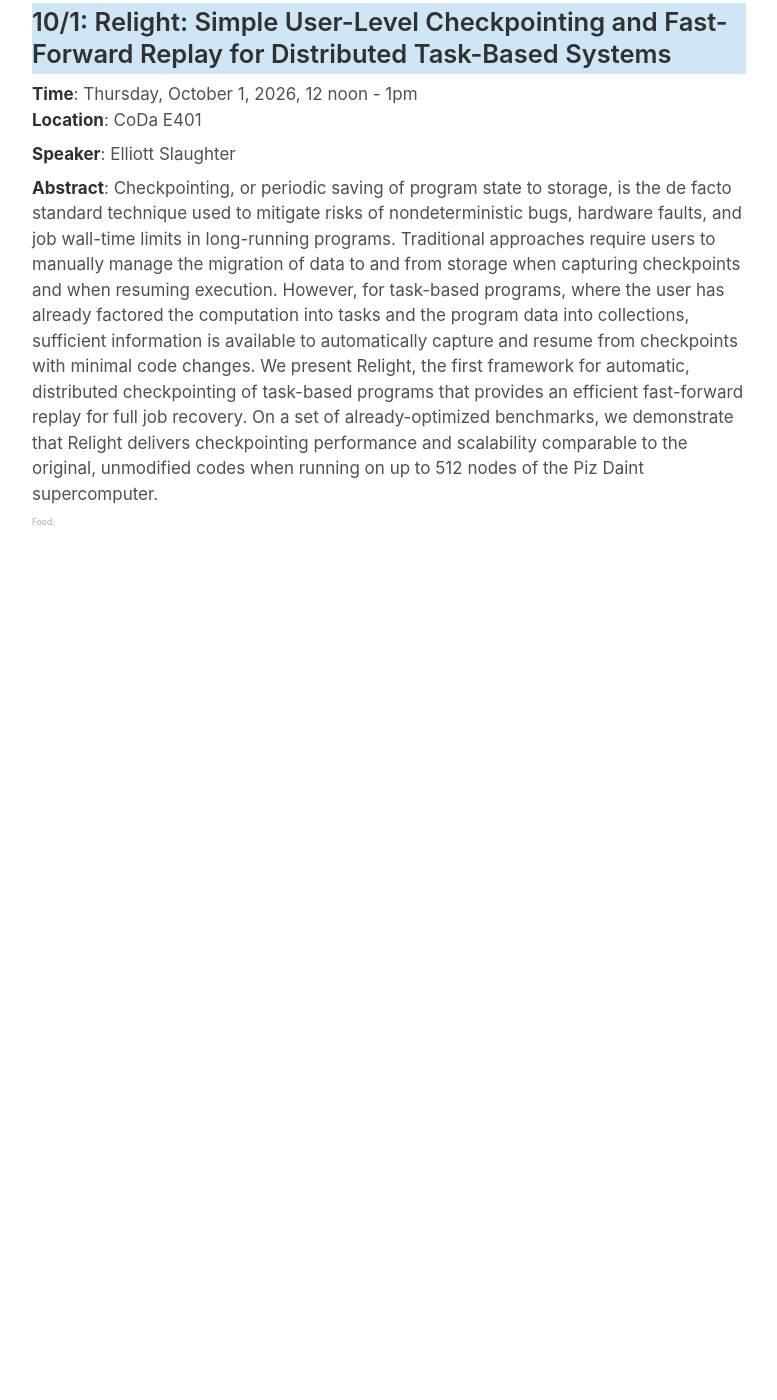
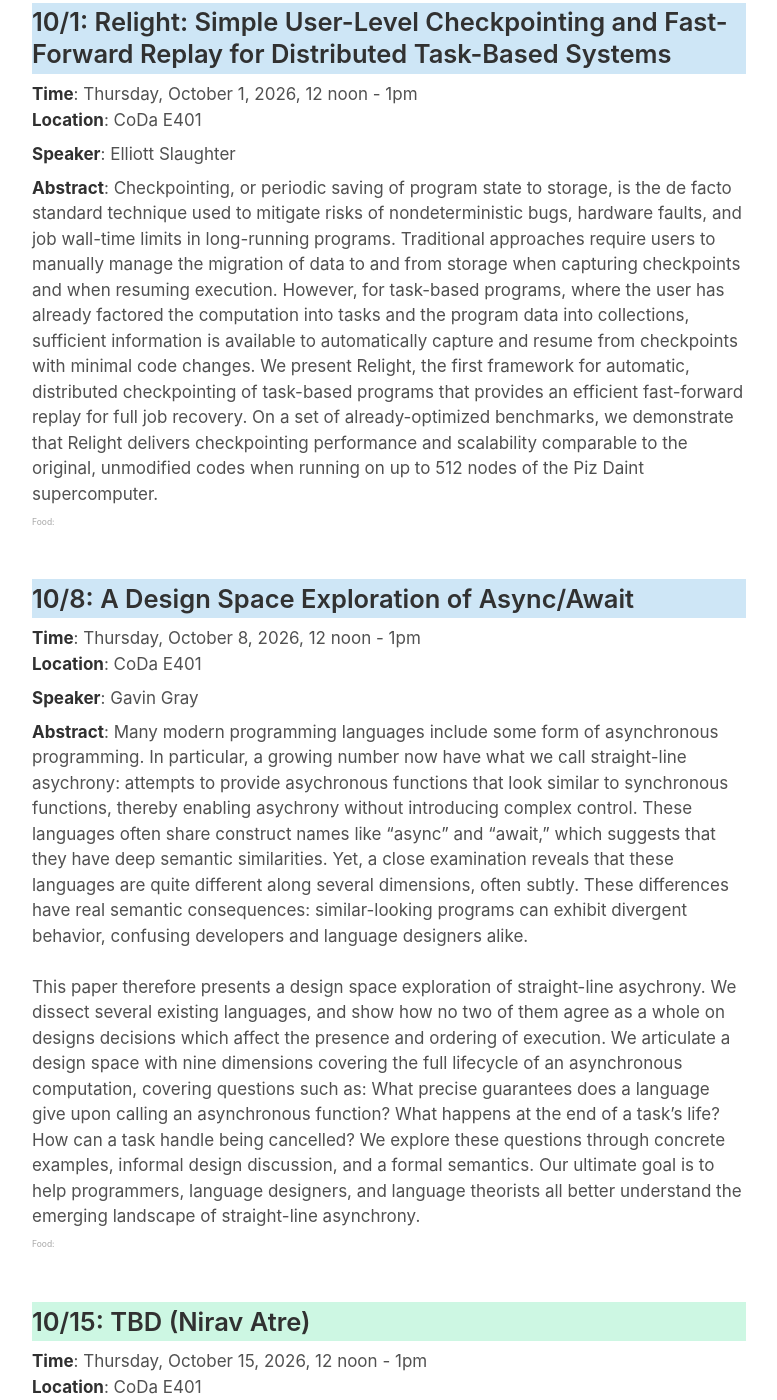
Before and after one commit to software-research-lunch/software-research-lunch.github.io, a Jekyll site: the page built from index.html, in a window 1280 px wide and 1400 px high, scrolled down 563 px. Shown: the whole window, without its empty margins (251-1028 px from the left). Built offline with Jekyll 4.4.1, drawn with Linux system fonts in a browser that asks for light colours; before the commit the page ends 1193 px from its top, so only the background shows below that; some of the changed text lies outside the part shown.

Commit message:
update for fall26

```diff
--- a/_data/schedule.yml
+++ b/_data/schedule.yml
@@ -39,6 +39,49 @@
       abstract: "Checkpointing, or periodic saving of program state to storage, is the de facto standard technique used to mitigate risks of nondeterministic bugs, hardware faults, and job wall-time limits in long-running programs. Traditional approaches require users to manually manage the migration of data to and from storage when capturing checkpoints and when resuming execution. However, for task-based programs, where the user has already factored the computation into tasks and the program data into collections, sufficient information is available to automatically capture and resume from checkpoints with minimal code changes. We present Relight, the first framework for automatic, distributed checkpointing of task-based programs that provides an efficient fast-forward replay for full job recovery. On a set of already-optimized benchmarks, we demonstrate that Relight delivers checkpointing performance and scalability comparable to the original, unmodified codes when running on up to 512 nodes of the Piz Daint supercomputer."
       title: "Relight: Simple User-Level Checkpointing and Fast-Forward Replay for Distributed Task-Based Systems"
       speaker: "Elliott Slaughter"
+      bio: ""
+    - date: "2026-10-08"
+      abstract: |
+        Many modern programming languages include some form of asynchronous programming. In particular, a growing number now have what we call straight-line asychrony: attempts to provide asychronous functions that look similar to synchronous functions, thereby enabling asychrony without introducing complex control. These languages often share construct names like “async” and “await,” which suggests that they have deep semantic similarities. Yet, a close examination reveals that these languages are quite different along several dimensions, often subtly. These differences have real semantic consequences: similar-looking programs can exhibit divergent behavior, confusing developers and language designers alike.
+
+        This paper therefore presents a design space exploration of straight-line asychrony. We dissect several existing languages, and show how no two of them agree as a whole on designs decisions which affect the presence and ordering of execution. We articulate a design space with nine dimensions covering the full lifecycle of an asynchronous computation, covering questions such as: What precise guarantees does a language give upon calling an asynchronous function? What happens at the end of a task’s life? How can a task handle being cancelled? We explore these questions through concrete examples, informal design discussion, and a formal semantics. Our ultimate goal is to help programmers, language designers, and language theorists all better understand the emerging landscape of straight-line asynchrony.
+      title: "A Design Space Exploration of Async/Await"
+      speaker: "Gavin Gray"
+      bio: "Gavin Gray is a PhD student at Brown University advised by Will Crichton and Shriram Krishnamurthi. Gavin works on material to improve the experience of learning and using advanced languages. He's developed interactive educational material for Rust ownership, debuggers for type-class errors, and interactive error messages for the OxCaml language. He currently is focusing on constructs for advanced control flow such as coroutines, effects, continuations, and async/await. Gavin works at the intersection of HCI, applied cognitive psychology, and programming languages, doing what he refers to as: the human factors of PL design."
+    - date: "2026-10-15"
+      abstract: ""
+      title: ""
+      speaker: "Nirav Atre"
+      bio: ""
+    - date: "2026-10-22"
+      abstract: ""
+      title: ""
+      speaker: "Jason Ansel"
+      bio: ""
+    - date: "2026-11-05"
+      abstract: ""
+      title: ""
+      speaker: "Matthew Sotoudeh"
+      bio: ""
+    - date: "2026-11-12"
+      abstract: ""
+      title: ""
+      speaker: ""
+      bio: ""
+    - date: "2026-11-19"
+      abstract: ""
+      title: ""
+      speaker: "Yihong Zhang"
+      bio: ""
+    - date: "2026-12-03"
+      abstract: ""
+      title: ""
+      speaker: "Qiantan Hong"
+      bio: ""
+    - date: "2026-12-10"
+      abstract: ""
+      title: ""
+      speaker: "Hanna Lachnitt"
       bio: ""
 
 y26_spring:
```
